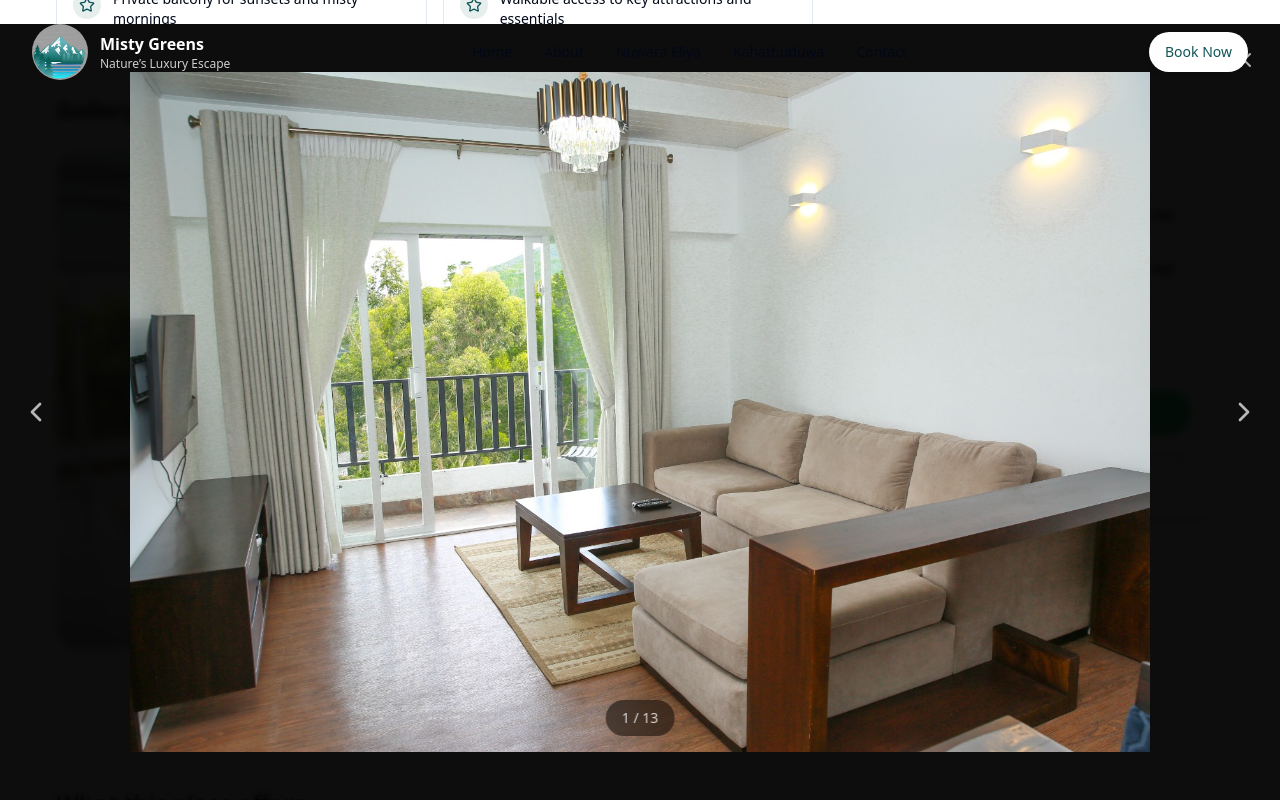
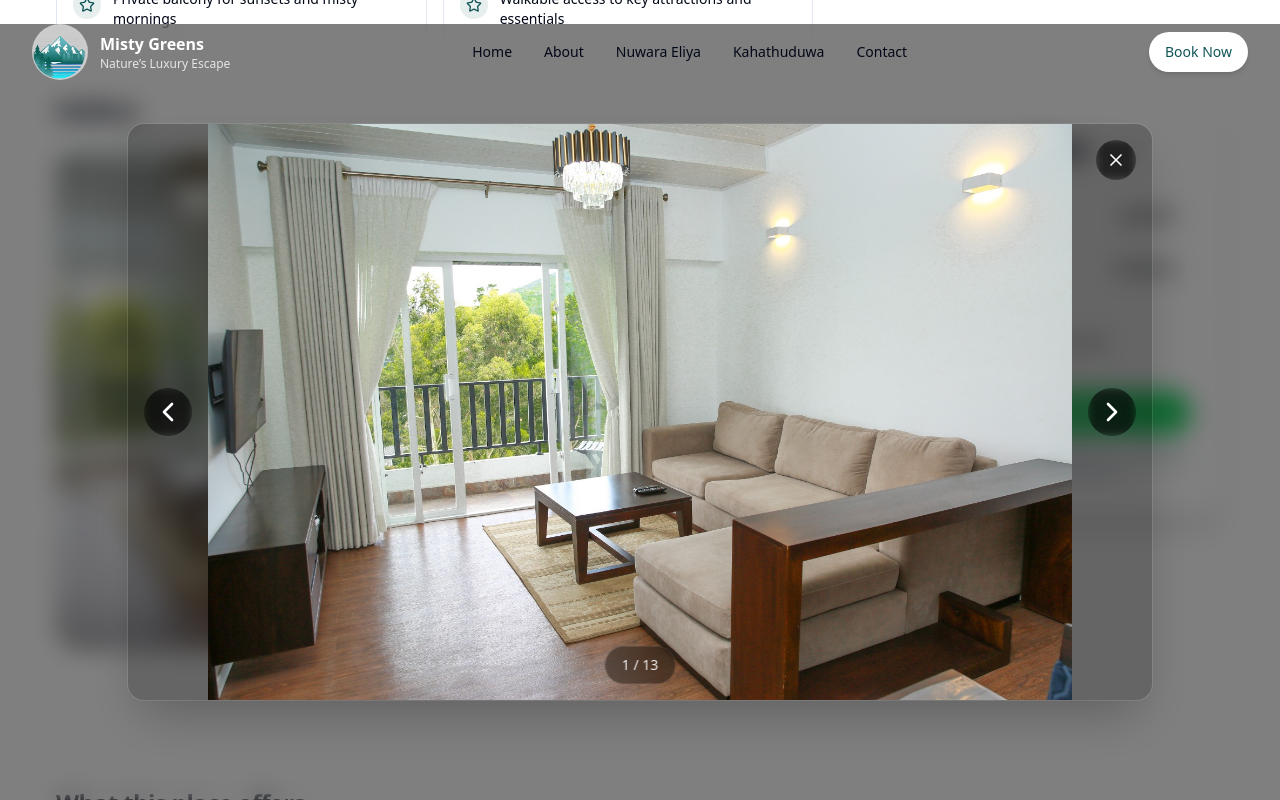
Before and after one commit to pvsameerpvs/misty-greens, a Next.js app: page /properties/nuwara-eliya-lakeview-point in a window 1280 px wide. Both pictures are taken after a click on the element 241 px from the left and 1474 px from the top of the page. Shown: the part 1074-1874 px from the top of the page. Built offline with nearby package versions, Linux system fonts and the light colour scheme; grey boxes are pictures that could not be loaded.

Commit message:
fix: modal currct

```diff
--- a/components/property-gallery.tsx
+++ b/components/property-gallery.tsx
@@ -41,45 +41,50 @@ export function PropertyGallery({ images }: PropertyGalleryProps) {
   return (
     <>
       {/* Lightbox Overlay */}
+      {/* Lightbox Overlay */}
       {currentImageIndex !== null && (
-        <div className="fixed inset-0 z-[60] flex items-center justify-center bg-black/95 backdrop-blur-sm">
+        <div className="fixed inset-0 z-[100] flex items-center justify-center bg-black/50 backdrop-blur-md animate-in fade-in duration-200 p-4 md:p-10">
+
+          <div className="relative w-full max-w-5xl aspect-video md:aspect-[16/9] flex items-center justify-center bg-transparent rounded-2xl overflow-hidden shadow-2xl ring-1 ring-white/10">
+             <Image
+              src={images[currentImageIndex]}
+              alt={`Gallery image ${currentImageIndex + 1}`}
+              fill
+              className="object-contain bg-black/20"
+              priority
+              quality={100}
+            />
+
              <Button
                 variant="ghost"
                 size="icon"
-            className="absolute right-4 top-4 z-[70] text-white/70 hover:bg-white/10 hover:text-white"
+                className="absolute right-4 top-4 z-[110] text-white hover:bg-black/20 hover:text-white rounded-full h-10 w-10 transition-transform hover:scale-105 bg-black/10 backdrop-blur-sm"
                 onClick={closeLightbox}
               >
-            <X className="h-6 w-6" />
+                <X className="h-5 w-5" />
+              </Button>
+
+            {/* Nav Buttons integrated into the card area for better mobile experience */}
+             <Button
+                variant="ghost"
+                size="icon"
+                className="absolute left-2 md:left-4 top-1/2 z-[110] -translate-y-1/2 text-white hover:bg-black/20 hover:text-white rounded-full h-10 w-10 md:h-12 md:w-12 transition-transform hover:scale-105 bg-black/10 backdrop-blur-sm"
+                onClick={prevImage}
+              >
+                <ChevronLeft className="h-6 w-6 md:h-8 md:w-8" />
               </Button>
 
               <Button
                 variant="ghost"
                 size="icon"
-            className="absolute left-4 top-1/2 z-[70] -translate-y-1/2 text-white/70 hover:bg-white/10 hover:text-white"
-            onClick={prevImage}
+                className="absolute right-2 md:right-4 top-1/2 z-[110] -translate-y-1/2 text-white hover:bg-black/20 hover:text-white rounded-full h-10 w-10 md:h-12 md:w-12 transition-transform hover:scale-105 bg-black/10 backdrop-blur-sm"
+                onClick={nextImage}
               >
-            <ChevronLeft className="h-8 w-8" />
+                <ChevronRight className="h-6 w-6 md:h-8 md:w-8" />
               </Button>
 
-          <Button
-            variant="ghost"
-            size="icon"
-            className="absolute right-4 top-1/2 z-[70] -translate-y-1/2 text-white/70 hover:bg-white/10 hover:text-white"
-            onClick={nextImage}
-          >
-            <ChevronRight className="h-8 w-8" />
-          </Button>
-
-          <div className="relative h-[85vh] w-[90vw] max-w-7xl">
-            <Image
-              src={images[currentImageIndex]}
-              alt={`Gallery image ${currentImageIndex + 1}`}
-              fill
-              className="object-contain"
-              priority
-              quality={100}
-            />
-             <div className="absolute bottom-4 left-1/2 -translate-x-1/2 text-white/80 text-sm font-medium px-4 py-2 bg-black/50 rounded-full backdrop-blur-md">
+            {/* Counter */}
+             <div className="absolute bottom-4 left-1/2 -translate-x-1/2 text-white/90 text-sm font-medium px-4 py-2 bg-black/40 rounded-full backdrop-blur-md border border-white/10">
                 {currentImageIndex + 1} / {images.length}
             </div>
           </div>
--- a/lib/properties.ts
+++ b/lib/properties.ts
@@ -118,7 +118,7 @@ export const PROPERTIES: Property[] = [
 
     ],
     contactNumbers: ["94779557520"],
-
+    mapEmbedUrl: "https://www.google.com/maps/embed?pb=!1m18!1m12!1m3!1d3960.376879822235!2d80.7723264!3d6.9647898999999995!2m3!1f0!2f0!3f0!3m2!1i1024!2i768!4f13.1!3m3!1m2!1s0x3ae380512d299a81%3A0xdb04a9fce93fd592!2sLake%20View%20Residencies!5e0!3m2!1sen!2sae!4v1767102361642!5m2!1sen!2sae",
   },
   {
     slug: "kahathuduwa-canterbury-golf-view",
```
Lines whose indentation alone changed are shown as unchanged.
